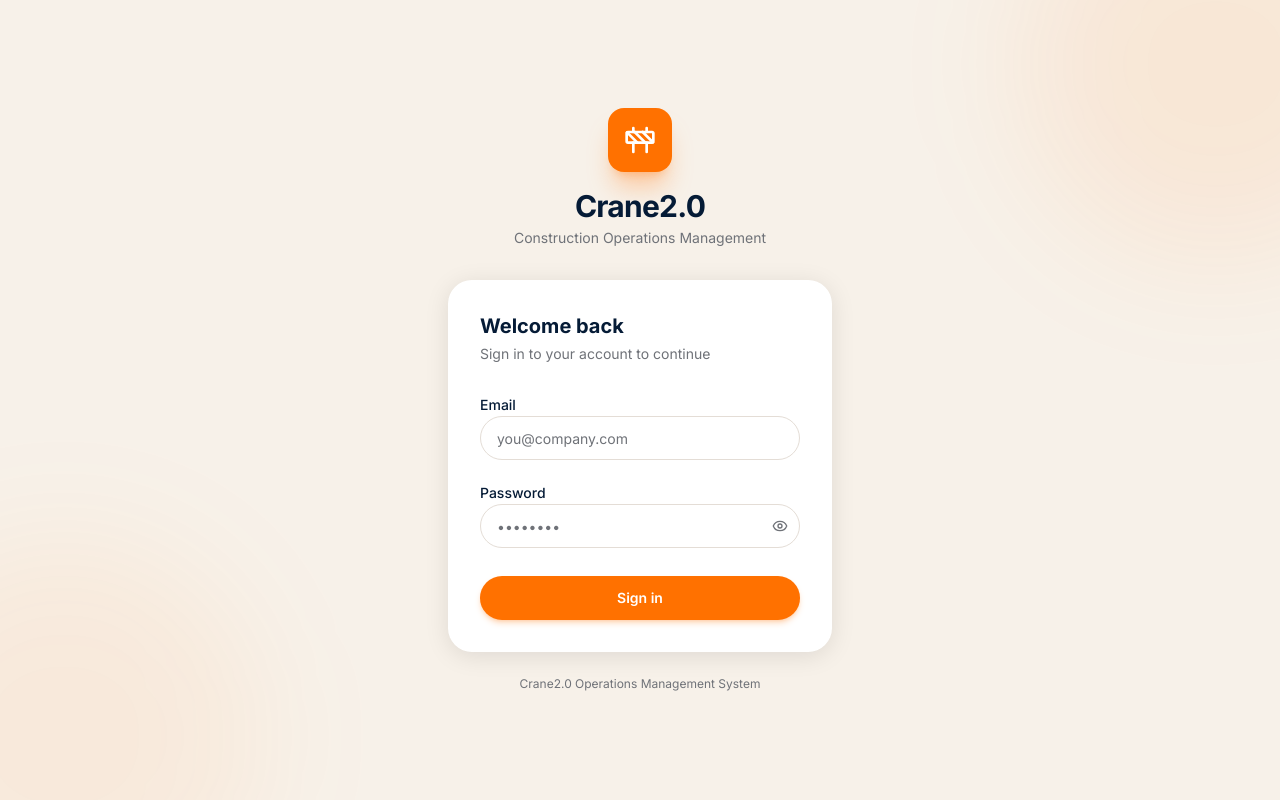
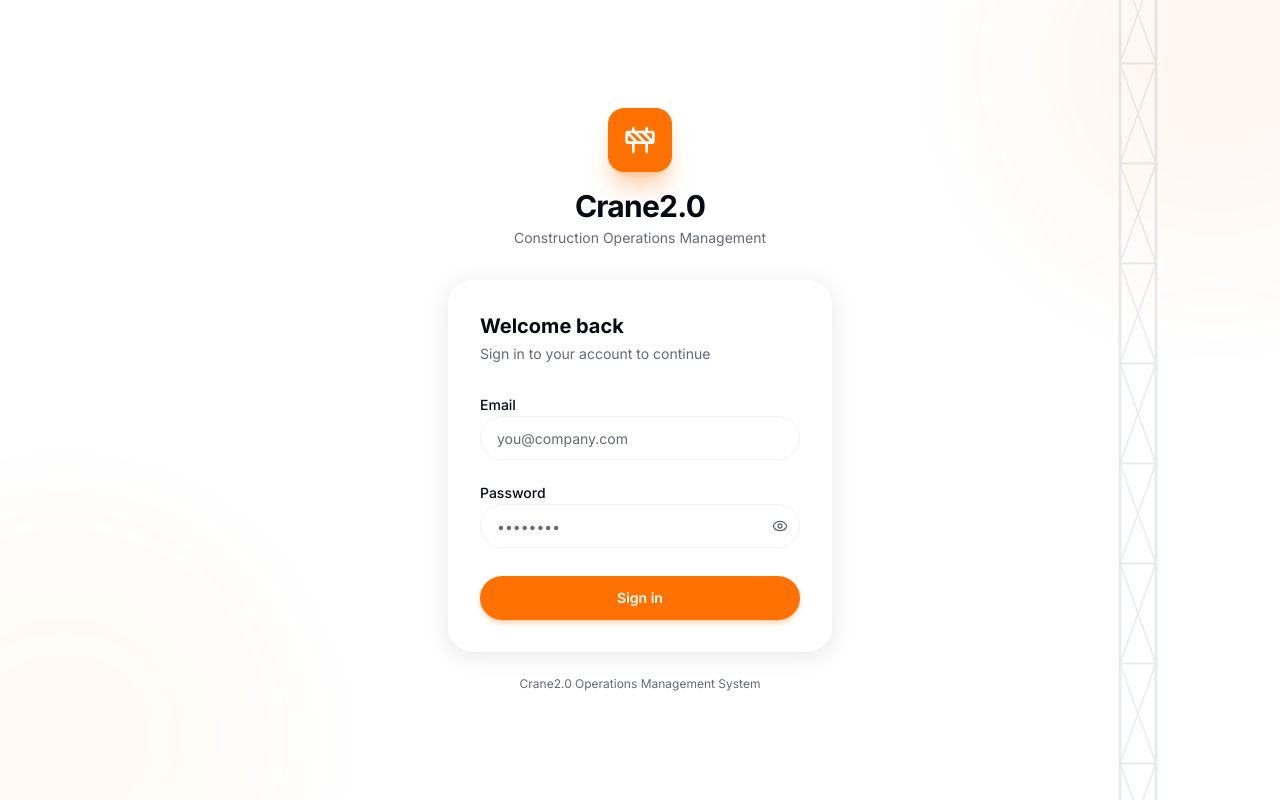
Before and after one commit to ualinalex-commits/Crane2.0, a React (Vite) app: page /login in a window 1280 px wide. Built offline with nearby package versions, Linux system fonts and the light colour scheme.

Commit message:
Redesign app with white theme and animated crane mast background

```diff
--- a/src/components/layout/AppLayout.tsx
+++ b/src/components/layout/AppLayout.tsx
@@ -1,5 +1,6 @@
 import React from 'react';
 import { Link, Outlet, useLocation } from 'react-router-dom';
+import { CraneMastBackground } from './CraneMastBackground';
 import { useAuth } from '@/contexts/AuthContext';
 import { useTestMode, useEffectiveProfile } from '@/contexts/TestModeContext';
 import {
@@ -177,6 +178,9 @@ export function AppLayout() {
 
     <div className="min-h-screen bg-background">
 
+      {/* ── Animated crane mast background ──────────────────────────────── */}
+      <CraneMastBackground />
+
       {/* ── Orange testing banner ────────────────────────────────────────── */}
       {bannerActive && (
         <div
@@ -201,7 +205,7 @@ export function AppLayout() {
 
         {/* ── Desktop sidebar ─────────────────────────────────────────────── */}
         <aside
-          className="hidden lg:flex fixed left-0 bottom-0 z-40 w-60 flex-col bg-card shadow-[2px_0_12px_rgba(0,0,0,0.06)]"
+          className="hidden lg:flex fixed left-0 bottom-0 z-40 w-60 flex-col bg-card border-r border-border"
           style={{ top: bannerOffset }}
         >
 
@@ -280,7 +284,7 @@ export function AppLayout() {
         </aside>
 
         {/* ── Main content area ───────────────────────────────────────────── */}
-        <div className="flex-1 flex flex-col min-w-0 lg:pl-60">
+        <div className="flex-1 flex flex-col min-w-0 lg:pl-60 relative z-[1]">
 
           {/* ── Mobile top header ──────────────────────────────────────── */}
           <header
--- /dev/null
+++ b/src/components/layout/CraneMastBackground.tsx
@@ -0,0 +1,82 @@
+import React from 'react';
+
+const SECTION_H = 500;
+const DURATION_S = 20; // 500px ÷ 25px/s
+
+interface SectionProps {
+  offsetY: number;
+}
+
+function MastSection({ offsetY }: SectionProps) {
+  const left = 22;
+  const right = 58;
+  const panelH = 100;
+  const numPanels = 5;
+
+  return (
+    <g>
+      {/* Vertical rails */}
+      <line x1={left} y1={offsetY} x2={left} y2={offsetY + SECTION_H} strokeWidth="3" />
+      <line x1={right} y1={offsetY} x2={right} y2={offsetY + SECTION_H} strokeWidth="3" />
+
+      {/* Horizontal girts */}
+      {Array.from({ length: numPanels + 1 }).map((_, i) => {
+        const y = offsetY + i * panelH;
+        return <line key={`g${i}`} x1={left} y1={y} x2={right} y2={y} strokeWidth="2" />;
+      })}
+
+      {/* X cross-bracing per panel */}
+      {Array.from({ length: numPanels }).map((_, i) => {
+        const y1 = offsetY + i * panelH;
+        const y2 = offsetY + (i + 1) * panelH;
+        return (
+          <g key={`x${i}`}>
+            <line x1={left} y1={y1} x2={right} y2={y2} strokeWidth="1.5" />
+            <line x1={right} y1={y1} x2={left} y2={y2} strokeWidth="1.5" />
+          </g>
+        );
+      })}
+    </g>
+  );
+}
+
+export function CraneMastBackground() {
+  // 8 sections = 4000px — covers any viewport even at max animation offset
+  const numSections = 8;
+
+  return (
+    <div
+      className="pointer-events-none"
+      style={{
+        position: 'fixed',
+        top: 0,
+        right: '8%',
+        width: 80,
+        height: '100vh',
+        overflow: 'hidden',
+        zIndex: 0,
+      }}
+    >
+      <div
+        style={{
+          animation: `craneMastScroll ${DURATION_S}s linear infinite`,
+          willChange: 'transform',
+        }}
+      >
+        <svg
+          width={80}
+          height={numSections * SECTION_H}
+          fill="none"
+          stroke="#1E3A5F"
+          strokeLinecap="round"
+          strokeLinejoin="round"
+          style={{ opacity: 0.10 }}
+        >
+          {Array.from({ length: numSections }).map((_, i) => (
+            <MastSection key={i} offsetY={i * SECTION_H} />
+          ))}
+        </svg>
+      </div>
+    </div>
+  );
+}
--- a/src/components/ui/button.tsx
+++ b/src/components/ui/button.tsx
@@ -13,7 +13,7 @@ const buttonVariants = cva(
         destructive:
           'bg-destructive text-destructive-foreground shadow-sm hover:bg-destructive/90',
         outline:
-          'border-2 border-border bg-transparent text-foreground hover:bg-muted',
+          'border-2 border-primary bg-transparent text-primary hover:bg-primary/5',
         secondary:
           'bg-secondary text-secondary-foreground hover:bg-secondary/80',
         ghost:
--- a/src/features/auth/LoginPage.tsx
+++ b/src/features/auth/LoginPage.tsx
@@ -5,6 +5,7 @@ import { Button } from '@/components/ui/button';
 import { Input } from '@/components/ui/input';
 import { Label } from '@/components/ui/label';
 import { Construction as CraneIcon, AlertCircle, Eye, EyeOff } from 'lucide-react';
+import { CraneMastBackground } from '@/components/layout/CraneMastBackground';
 
 export function LoginPage() {
   const { user, signIn, loading } = useAuth();
@@ -37,13 +38,14 @@ export function LoginPage() {
 
   return (
     <div className="min-h-screen bg-background flex items-center justify-center p-5">
-      {/* Warm blob decorations */}
+      <CraneMastBackground />
+      {/* Soft orange glows */}
       <div className="pointer-events-none fixed inset-0 overflow-hidden">
-        <div className="absolute -top-32 -right-32 w-96 h-96 rounded-full bg-primary/8 blur-3xl" />
-        <div className="absolute -bottom-32 -left-32 w-96 h-96 rounded-full bg-primary/6 blur-3xl" />
+        <div className="absolute -top-32 -right-32 w-96 h-96 rounded-full bg-primary/6 blur-3xl" />
+        <div className="absolute -bottom-32 -left-32 w-96 h-96 rounded-full bg-primary/4 blur-3xl" />
       </div>
 
-      <div className="w-full max-w-sm relative z-10 animate-slide-up">
+      <div className="w-full max-w-sm relative z-[2] animate-slide-up">
         {/* Logo block */}
         <div className="flex flex-col items-center mb-8">
           <div className="w-16 h-16 rounded-2xl bg-primary flex items-center justify-center shadow-xl shadow-primary/30 mb-4">
--- a/src/index.css
+++ b/src/index.css
@@ -2,8 +2,8 @@
 
 @theme {
   /* ── Core backgrounds ───────────────────────────────────────────────── */
-  --color-background: oklch(0.96 0.012 70);       /* warm off-white  #F5F0EB */
-  --color-foreground: oklch(0.22 0.06 255);       /* dark navy       #1E2D4E */
+  --color-background: oklch(1 0 0);               /* pure white      #FFFFFF */
+  --color-foreground: oklch(0.14 0.02 264);       /* dark navy       #111827 */
 
   /* ── Card / popover ─────────────────────────────────────────────────── */
   --color-card: oklch(1 0 0);                     /* white */
@@ -16,12 +16,12 @@
   --color-primary-foreground: oklch(1 0 0);       /* white text on orange */
 
   /* ── Secondary / muted / accent ─────────────────────────────────────── */
-  --color-secondary: oklch(0.94 0.01 70);         /* warm light grey */
-  --color-secondary-foreground: oklch(0.22 0.06 255);
-  --color-muted: oklch(0.94 0.01 70);
-  --color-muted-foreground: oklch(0.55 0.01 264); /* #6B7280 */
-  --color-accent: oklch(0.94 0.01 70);
-  --color-accent-foreground: oklch(0.22 0.06 255);
+  --color-secondary: oklch(0.97 0.002 264);       /* neutral light grey */
+  --color-secondary-foreground: oklch(0.14 0.02 264);
+  --color-muted: oklch(0.97 0.002 264);
+  --color-muted-foreground: oklch(0.52 0.014 264);/* #6B7280 */
+  --color-accent: oklch(0.97 0.002 264);
+  --color-accent-foreground: oklch(0.14 0.02 264);
 
   /* ── Semantic colours ───────────────────────────────────────────────── */
   --color-destructive: oklch(0.55 0.22 27);       /* red   */
@@ -32,7 +32,7 @@
   --color-warning-foreground: oklch(1 0 0);
 
   /* ── Borders / inputs ───────────────────────────────────────────────── */
-  --color-border: oklch(0.90 0.012 65);           /* warm border */
+  --color-border: oklch(0.96 0.003 264);          /* subtle neutral #F3F4F6 */
   --color-input: oklch(1 0 0);                    /* white */
   --color-ring: oklch(0.72 0.21 50);              /* orange focus ring */
 
@@ -95,9 +95,13 @@
   from { opacity: 0; transform: translateY(-8px); }
   to { opacity: 1; transform: translateY(0); }
 }
+@keyframes craneMastScroll {
+  from { transform: translateY(0); }
+  to   { transform: translateY(-500px); }
+}
 
 /* ── Scrollbar ─────────────────────────────────────────────────────────── */
 ::-webkit-scrollbar { width: 6px; height: 6px; }
 ::-webkit-scrollbar-track { background: transparent; }
-::-webkit-scrollbar-thumb { background: oklch(0.85 0.01 65); border-radius: 3px; }
-::-webkit-scrollbar-thumb:hover { background: oklch(0.75 0.01 65); }
+::-webkit-scrollbar-thumb { background: oklch(0.88 0.002 264); border-radius: 3px; }
+::-webkit-scrollbar-thumb:hover { background: oklch(0.78 0.005 264); }
```
